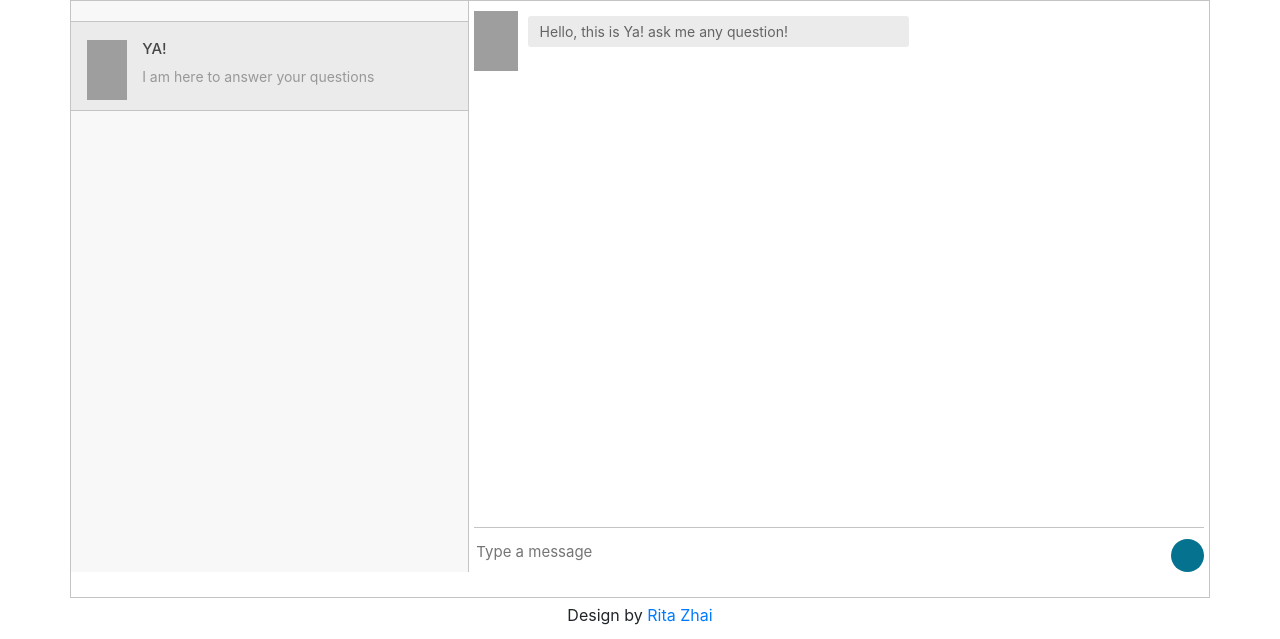
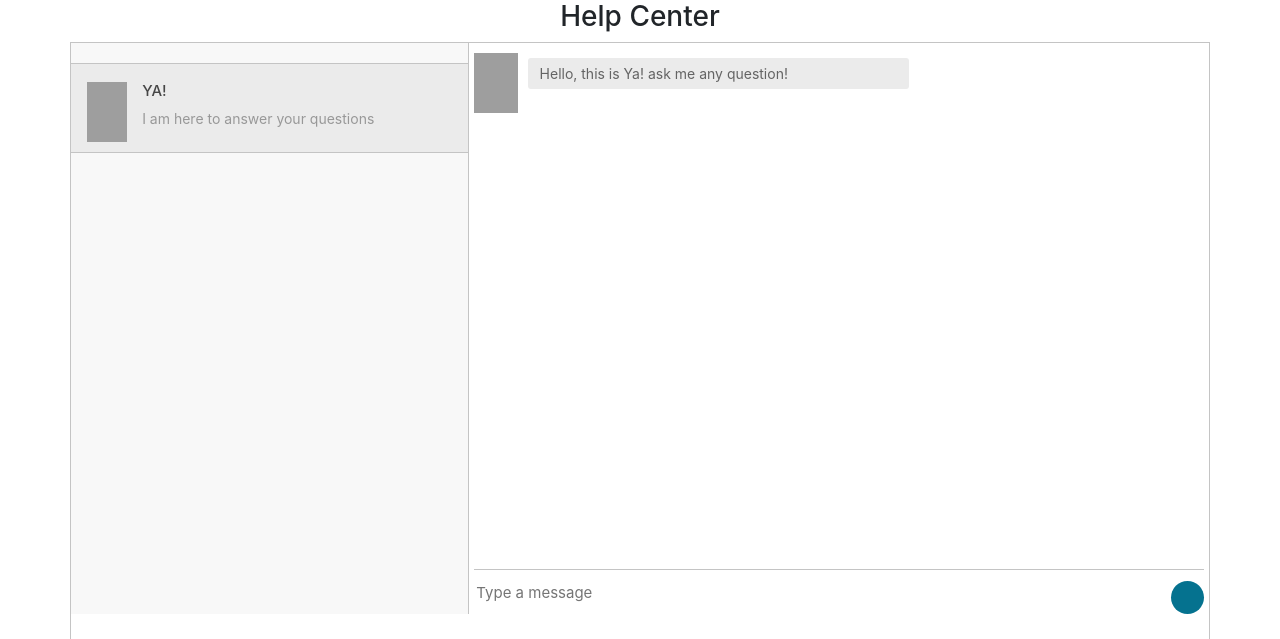
Before and after one commit to ritazhai/yellowstone_answers, a Python web app: template faq/templates/chat1landing.html in a window 1280 px wide. Shown: the top 639 px of the page. Run offline with Jinja, Linux system fonts and the light colour scheme; the template is opened without the code that fills it, so the values that code supplies are empty; some libraries are stand-ins or nearby versions; grey boxes are pictures that could not be loaded.

Commit message:
Update chat1landing.html

```diff
--- a/faq/templates/chat1landing.html
+++ b/faq/templates/chat1landing.html
@@ -14,7 +14,7 @@
 </head>
 <body>
 <div class="container">
-    <!--<h3 class=" text-center">Help Center</h3>-->
+    <h3 class=" text-center">Help Center</h3>
     <div class="messaging">
         <div class="inbox_msg">
             <div class="inbox_people">
```
